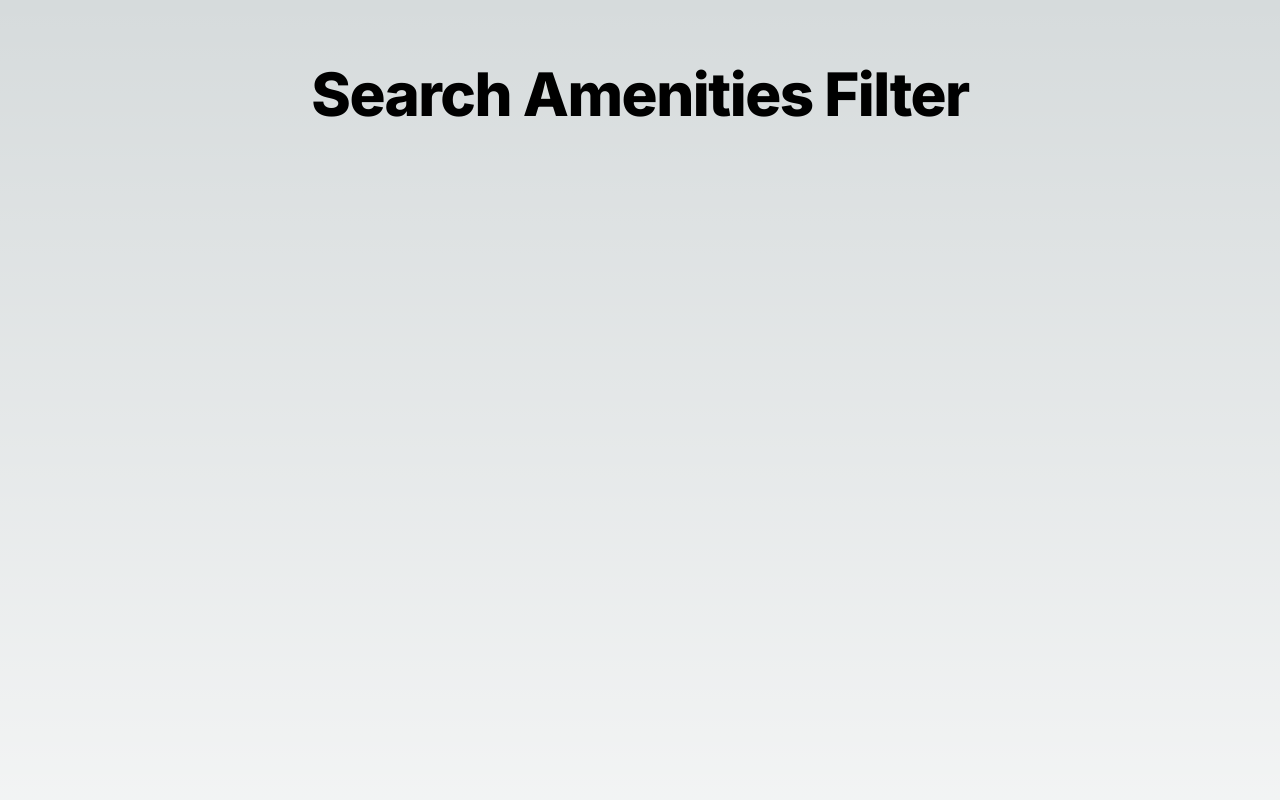
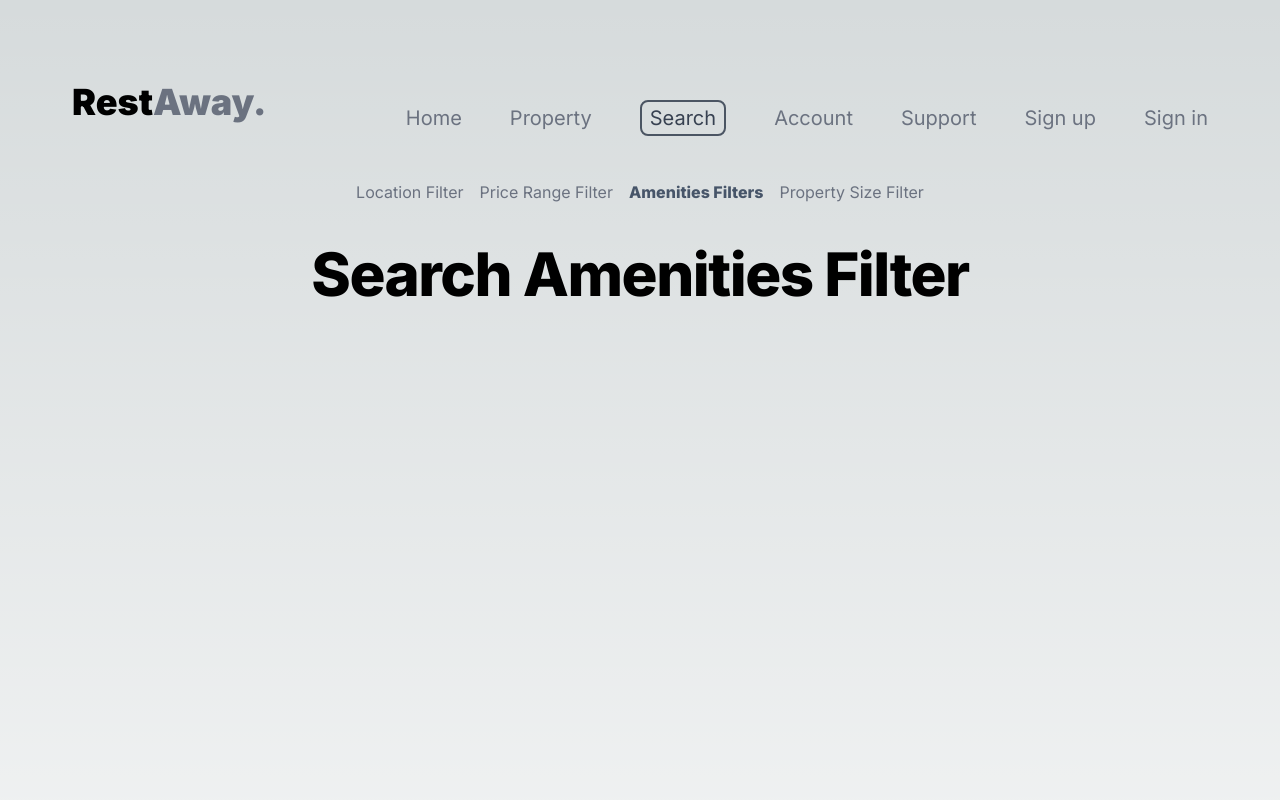
Before and after one commit to dariamilic/korisnicka-sucelja, a Next.js app in the folder rest_away_booking_project/: page /search/amenities in a window 1280 px wide. Shown: the top 800 px of the page. Built offline with nearby package versions, Linux system fonts and the light colour scheme.

Commit message:
side navigations updated

```diff
--- a/rest_away_booking_project/src/app/search/amenities/page.tsx
+++ b/rest_away_booking_project/src/app/search/amenities/page.tsx
@@ -1,7 +1,26 @@
+'use client';
+
+import { useState, useCallback } from "react";
+import { Navigation } from "@/components/navigation";
+import { SideNavigation } from '../_components/navigation';
+
 export default function SearchAmenitiesPage() {
+
+   const [isOpen, setIsOpen] = useState(false);
+
+     // Wrap setIsOpen in useCallback
+     const handleSetIsOpen = useCallback((state: boolean) => {
+      setIsOpen(state);
+    }, []);
+
     return (
+      <>
+        {/* Navigacija */}
+        <Navigation isOpen={isOpen} setIsOpen={handleSetIsOpen} />
+        <SideNavigation/>
       <main className="flex min-h-screen flex-col items-center p-10">
         <h1 className="text-6xl font-extrabold tracking-tight">Search Amenities Filter</h1>
       </main>
+      </>
     );
   }
--- a/rest_away_booking_project/src/app/search/location/page.tsx
+++ b/rest_away_booking_project/src/app/search/location/page.tsx
@@ -1,7 +1,25 @@
+'use client';
+
+import { useState, useCallback } from "react";
+import { Navigation } from "@/components/navigation";
+import { SideNavigation } from '../_components/navigation';
+
 export default function SearchLocationPage() {
-    return (
-      <main className="flex min-h-screen flex-col items-center p-10">
+  const [isOpen, setIsOpen] = useState(false);
+
+  // Wrap setIsOpen in useCallback
+  const handleSetIsOpen = useCallback((state: boolean) => {
+   setIsOpen(state);
+ }, []);
+
+ return (
+   <>
+     {/* Navigacija */}
+     <Navigation isOpen={isOpen} setIsOpen={handleSetIsOpen} />
+     <SideNavigation/>
+     <main className="flex min-h-screen flex-col items-center p-10">
         <h1 className="text-6xl font-extrabold tracking-tight">Search Location Filter</h1>
       </main>
+      </>
     );
   }
--- a/rest_away_booking_project/src/app/search/price/page.tsx
+++ b/rest_away_booking_project/src/app/search/price/page.tsx
@@ -1,7 +1,26 @@
+'use client';
+
+import { useState, useCallback } from "react";
+import { Navigation } from "@/components/navigation";
+import { SideNavigation } from '../_components/navigation';
+
+
 export default function SearchLPricePage() {
-    return (
+  const [isOpen, setIsOpen] = useState(false);
+
+  // Wrap setIsOpen in useCallback
+  const handleSetIsOpen = useCallback((state: boolean) => {
+   setIsOpen(state);
+ }, []);
+
+ return (
+   <>
+     {/* Navigacija */}
+     <Navigation isOpen={isOpen} setIsOpen={handleSetIsOpen} />
+     <SideNavigation/>
       <main className="flex min-h-screen flex-col items-center p-10">
         <h1 className="text-6xl font-extrabold tracking-tight">Search Price Filter</h1>
       </main>
+      </>
     );
   }
--- a/rest_away_booking_project/src/app/search/property_size/page.tsx
+++ b/rest_away_booking_project/src/app/search/property_size/page.tsx
@@ -1,7 +1,25 @@
+'use client';
+
+import { useState, useCallback } from "react";
+import { Navigation } from "@/components/navigation";
+import { SideNavigation } from '../_components/navigation';
+
 export default function SearchPropertySizePage() {
-    return (
+  const [isOpen, setIsOpen] = useState(false);
+
+    // Wrap setIsOpen in useCallback
+    const handleSetIsOpen = useCallback((state: boolean) => {
+     setIsOpen(state);
+   }, []);
+
+   return (
+     <>
+       {/* Navigacija */}
+       <Navigation isOpen={isOpen} setIsOpen={handleSetIsOpen} />
+       <SideNavigation/>
       <main className="flex min-h-screen flex-col items-center p-10">
         <h1 className="text-6xl font-extrabold tracking-tight">Search Property Size Filter</h1>
       </main>
+      </>
     );
   }
```
